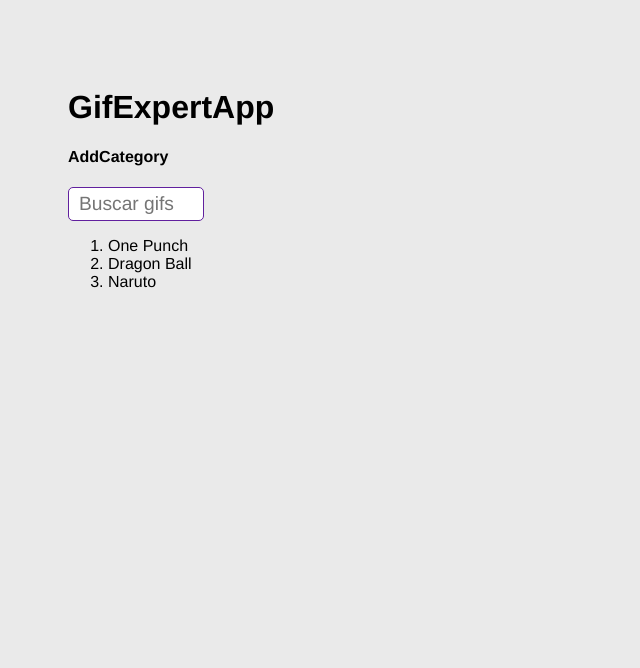
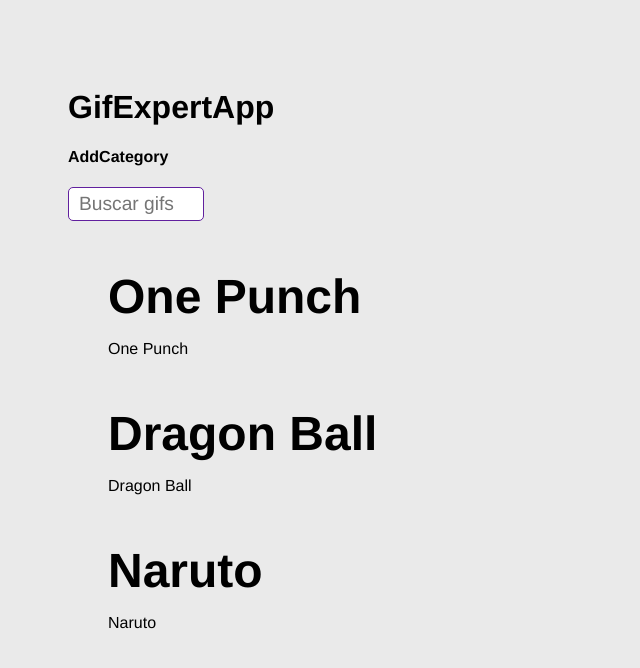
Before and after one commit to 1juanherrera/gif-expert-app, a React (Vite) app: page / in a window 1280 px wide. Shown: the top 668 px of the page, without its empty margins (0-640 px from the left). Built offline with nearby package versions, Linux system fonts and the light colour scheme.

Commit message:
gif grid

```diff
--- a/src/GifExpertApp.jsx
+++ b/src/GifExpertApp.jsx
@@ -1,5 +1,6 @@
 import { useState } from "react"
 import AddCategory from './components/AddCategory'
+import GifGrid from "./components/GifGrid"
 
 const GifExpertApp = () => {
 
@@ -23,11 +24,9 @@
             />
             <ol>
                 {
-                categories.map((category, ) => {
-                    return (
-                        <li key={category}>{category}</li>
-                    )
-                })
+                    categories.map((category) => (
+                        <GifGrid key={category} category={category}/>
+                    ))
                 }
             </ol>
         </>
--- /dev/null
+++ b/src/components/GifGrid.jsx
@@ -0,0 +1,12 @@
+
+
+const GifGrid = ({ category }) => {
+    return (
+        <>
+            <h3>{category}</h3>
+            <p>{category}</p>
+        </>
+    )
+}
+
+export default GifGrid
```
